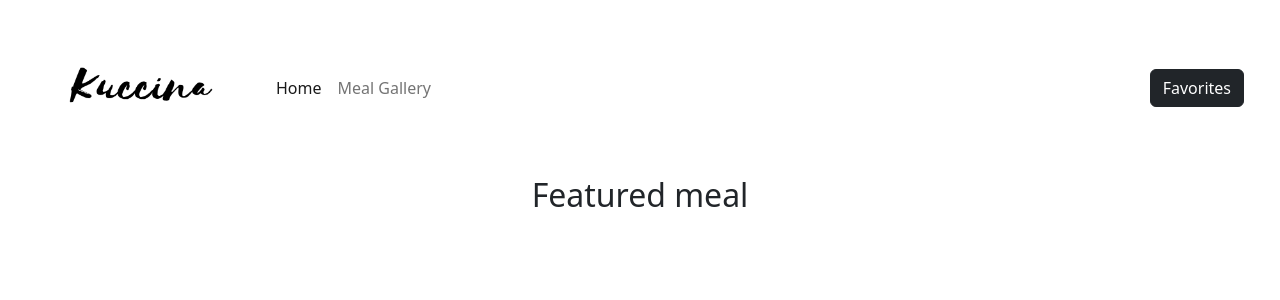
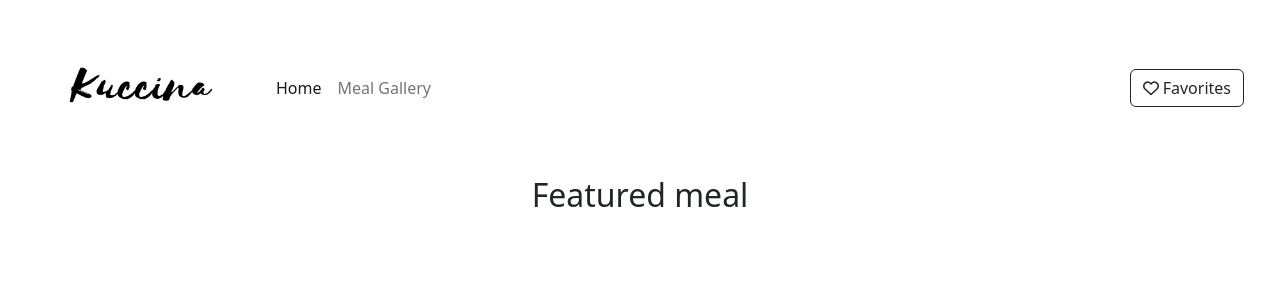
Before and after one commit to ESBanez/Kuccina, a React (Vite) app: page / in a window 1280 px wide. Shown: the top 300 px of the page. Built offline with nearby package versions, Linux system fonts and the light colour scheme; no server answers.

Commit message:
fix the multipl fetching of api in gallery, transfer it to NavBar, removed console.log(meal) in meal info{bug}

```diff
--- a/src/App.jsx
+++ b/src/App.jsx
@@ -15,8 +15,9 @@ function App() {
       <Provider store={store}>
         <BrowserRouter>
           {/* kahit saan ito ilagay basta nasa loob  */}
+          <FavoriteMealsOffcanvas />
+
           <Navbar />
-          <FavoriteMealsOffcanvas />
 
           <Routes>
             {/* IMPORTANT yung     O R D E R     ng  Route */}
--- a/src/components/FilterPanel.jsx
+++ b/src/components/FilterPanel.jsx
@@ -9,7 +9,6 @@ function FilterPanel() {
   const dispatch = useDispatch();
 
   const fetchCategories = async () => {
-    dispatch(markLoading());
     const res = await axios(
       "https://www.themealdb.com/api/json/v1/1/categories.php"
     );
@@ -25,6 +24,7 @@ function FilterPanel() {
 
   //   P A R A  M A P A G A N A  Y U N G "AWAIT" kailangan ng ASYNC
   const handleRadioChange = async (e) => {
+    dispatch(markLoading());
     const res =
       await axios(`https://www.themealdb.com/api/json/v1/1/filter.php?c=${e.target.id}
     `);
--- a/src/components/NavBar.jsx
+++ b/src/components/NavBar.jsx
@@ -1,8 +1,30 @@
 import { NavLink } from "react-router-dom"; //Dating {L I N K} lang dahil walang active design kapag onclick
 import Kuccina from "../assets/Kuccina.png";
+import { faHeart } from "@fortawesome/free-regular-svg-icons";
+import { FontAwesomeIcon } from "@fortawesome/react-fontawesome";
+import axios from "axios";
+import { useDispatch } from "react-redux";
+import { setMeals } from "../store/mealsReducer";
+import { unmarkLoading, markLoading } from "../store/isLoadingReducer.js";
+import { useEffect } from "react";
+
 
 
 function Navbar() {
+  const dispatch = useDispatch();
+
+  const fetchMeals = async () => {
+    const res = await axios(
+      "https://www.themealdb.com/api/json/v1/1/search.php?s="
+    );
+    dispatch(setMeals(res.data.meals));
+    dispatch(unmarkLoading());
+  };
+  useEffect(() => {
+    // document.title = "Meal gallery"; //Pagpapalit ng DOC TITLE SA T A A S
+    dispatch(markLoading()); //L O A D I N G bago ifetch yung meals
+    fetchMeals();
+  }, []);
 
 
   return (
@@ -42,13 +64,13 @@ function Navbar() {
           </ul>
         </div>
         <button
-          className="btn btn-dark  mx-4"
+          className="btn btn-outline-dark  mx-4"
           type="button"
           data-bs-toggle="offcanvas"
           data-bs-target="#offcanvasRight"
           aria-controls="offcanvasRight"
         >
-          Favorites
+          <FontAwesomeIcon icon={faHeart} /> Favorites
         </button>
       </div>
     </nav>
--- a/src/pages/MealGallery.jsx
+++ b/src/pages/MealGallery.jsx
@@ -8,23 +8,23 @@ import LoadingSpinner from "../components/LoadingSpinner.jsx";
 import { markLoading, unmarkLoading } from "../store/isLoadingReducer.js"; // Import markLoading and unmarkLoading
 
 function MealGallery() {
-  const dispatch = useDispatch();
+  // const dispatch = useDispatch();
   const meals = useSelector((state) => state.meals); //state na to galing global state Store/mealsReducer.js
   const isLoading = useSelector((state) => state.isLoading);
 
-  const fetchMeals = async () => {
-    const res = await axios(
-      "https://www.themealdb.com/api/json/v1/1/search.php?s="
-    );
-    //global variable Reducer using D I S P A T C H!
-    dispatch(setMeals(res.data.meals));
-    dispatch(unmarkLoading()); // U N M A R K   L O A D I N G pag-katapos
-  };
+  // const fetchMeals = async () => {
+  //   const res = await axios(
+  //     "https://www.themealdb.com/api/json/v1/1/search.php?s="
+  //   );
+  //   //global variable Reducer using D I S P A T C H!
+  //   dispatch(setMeals(res.data.meals));
+  //   dispatch(unmarkLoading()); // U N M A R K   L O A D I N G pag-katapos
+  // };
 
   useEffect(() => {
     document.title = "Meal gallery"; //Pagpapalit ng DOC TITLE SA T A A S
-    dispatch(markLoading()); //L O A D I N G bago ifetch yung meals
-    fetchMeals();
+    // dispatch(markLoading()); //L O A D I N G bago ifetch yung meals
+    // fetchMeals();
   }, []);
 
   return (
--- a/src/pages/MealInfo.jsx
+++ b/src/pages/MealInfo.jsx
@@ -37,7 +37,6 @@ function MealInfo() {
     mealObj.ingredients = ingredients;
 
     setMeal(mealObj);
-    console.log(meal); // Log the updated state to immediately see the result wihtout delay unlik the ReactDevTools in Components
   };
 
   // useEffect(() => {
@@ -59,7 +58,7 @@ function MealInfo() {
 
   useEffect(() => {
     fetchMeal(); // Fetch the meal details when the component mounts
-  }, [id]); // Fetch again when the 'id' parameter changes
+  }, [meal]); // Fetch again when the 'id' parameter changes
 
   return (
     <>
--- a/src/store/isLoadingReducer.js
+++ b/src/store/isLoadingReducer.js
@@ -5,12 +5,12 @@ export const isLoadingSlice = createSlice({
   initialState: false,
   reducers: {
     markLoading: () => {
-      console.trace("Mark loading")
+      // console.trace("Mark loading")
       return true;
     },
 
     unmarkLoading: () => {
-      console.trace("Unmark loading")
+      // console.trace("Unmark loading")
       return false;
     },
 
```
